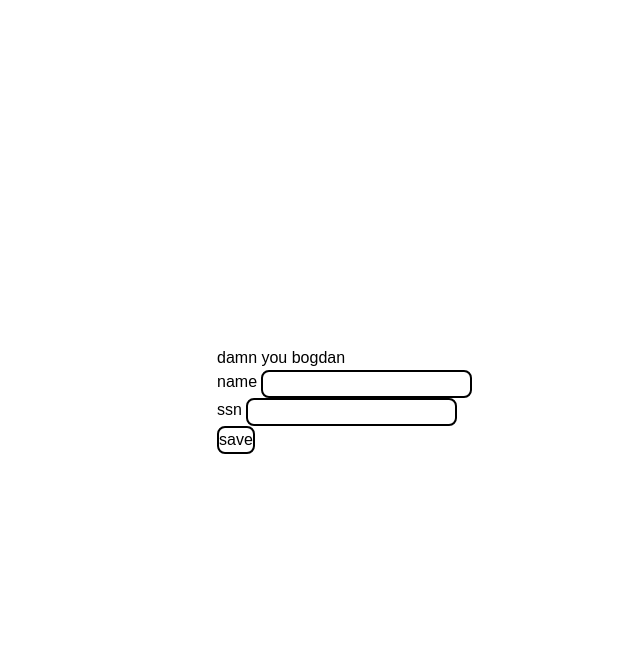
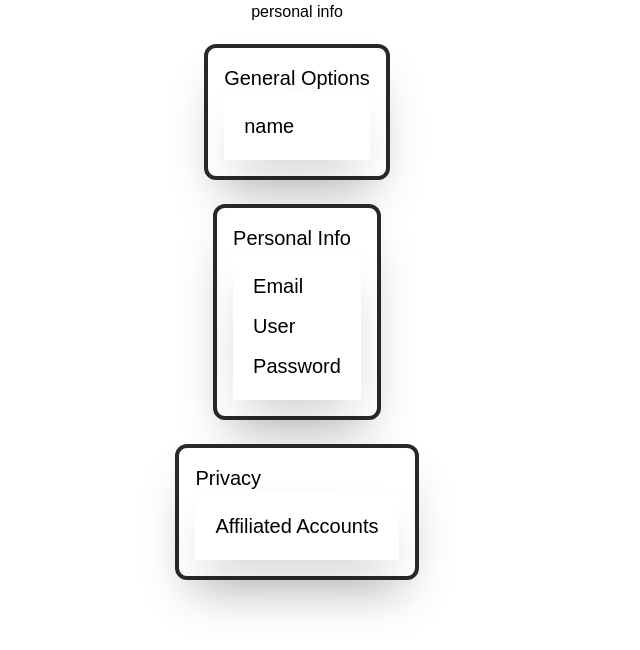
Before and after one commit to sitechtimes/vent-defeater, a Vue app: page /app/settings in a window 1280 px wide. Shown: the top 650 px of the page, without its empty margins (343-983 px from the left). Built offline with nearby package versions, Linux system fonts and the light colour scheme; sample sign-in values are in the browser's storage; a web font is replaced by a local one.

Commit message:
i hate this lawrence guy
Co-Authored-By: lawrence <91681777+whydoesthecodenotwork@users.noreply.github.com>

```diff
--- a/src/components/DashboardHeader.vue
+++ b/src/components/DashboardHeader.vue
@@ -54,7 +54,7 @@
         <div
           class="pop-up-button opacity-0 pointer-events-none absolute right-0 flex items-center text-center flex-col gap-2 w-48 p-4 mt-6 bg-[color:var(--bg-color)] rounded-lg transition duration-300"
         >
-          <RouterLink class="path-options block w-48 rounded-lg text-lg" @click="" v-for="option in options" :to="option.path" :key="option.name">{{ option.name }}</RouterLink>
+          <RouterLink class="path-options block w-48 rounded-lg text-lg" v-for="option in options" :to="option.path" :key="option.name">{{ option.name }}</RouterLink>
         </div>
       </div>
     </div>
@@ -76,7 +76,7 @@ type Options = {
 const options: Options[] = [
   {
     name: 'settings',
-    path: '/user-settings'
+    path: '/app/settings'
   },
   {
     name: 'Manage Members',
@@ -93,7 +93,6 @@ const options: Options[] = [
 ];
 const userStore = useUserStore();
 const presentations = ref<Presentation[]>([]);
-const userPopUp = ref(false);
 const searchInput = ref('');
 watch(
   () => searchInput.value,
--- a/src/router/index.ts
+++ b/src/router/index.ts
@@ -77,14 +77,6 @@ const router = createRouter({
       meta: {
         requiresAuth: false
       }
-    },
-    {
-      path: '/user-settings',
-      name: 'User Settings',
-      component: () => import('../views/UserSettingsView.vue'),
-      meta: {
-        requiresAuth: true
-      }
     }
   ]
 });
--- a/src/views/UserSettingsView.vue
+++ /dev/null
@@ -1,79 +0,0 @@
-<template>
-  <div class="flex flex-col items-center justify-start gap-4 w-screen h-screen">
-    <h1>personal info</h1>
-    <div
-      class="no-underline text-[color:var(--text-color)] bg-[color:var(--bg-color)] border-4 border-[color:var(--bg-color-contrast)] shadow-2xl rounded-xl shadow-[color:var(--bg-color-contrast-translucent)] p-4 text-xl m-1"
-      v-for="option in options"
-      :key="option.name"
-    >
-      <h3>{{ option.name }}</h3>
-      <div
-        class="hoverDropdown absolute flex pointer-events-none opacity-0 flex-col items-start justify-center gap-1 bg-[color:var(--bg-color)] shadow-2xl shadow-[color:var(--bg-color-contrast-translucent)] p-4 rounded-sm transition"
-        v-if="option.dropdown"
-      >
-        <RouterLink class="no-underline text-[color:var(--text-color)]" v-for="options in option.dropdown" :to="options.path" :key="options.name">
-          <h4 class="font-medium m-1">{{ options.name }}</h4></RouterLink
-        >
-      </div>
-    </div>
-  </div>
-</template>
-
-<script setup lang="ts">
-type Options = {
-  name: string;
-  path: string;
-  dropdown?: { name: string; path: string }[];
-};
-
-const options: Options[] = [
-  {
-    name: 'General Options',
-    path: 'general-options',
-    dropdown: [
-      { name: 'Profile Picture', path: '' },
-      { name: 'name', path: '' }
-    ]
-  },
-  {
-    name: 'Personal Info',
-    path: 'personal-info',
-    dropdown: [
-      { name: 'Email', path: '' },
-      { name: 'Password', path: '' }
-    ]
-  },
-  {
-    name: 'Privacy',
-    path: 'privacy',
-    dropdown: [{ name: 'Affiliated Accounts', path: '' }]
-  }
-];
-</script>
-
-<style scoped>
-@media (hover: hover) and (pointer: fine) {
-  .outerNavButton:hover {
-    .navButton {
-      img {
-        transform: rotate(-180deg);
-      }
-    }
-
-    .hoverDropdown {
-      opacity: 1;
-      pointer-events: auto;
-    }
-  }
-
-  .close:hover {
-    background-color: var(--primary-shade-translucent);
-  }
-
-  .logins {
-    .signup:hover {
-      background-color: var(--primary-shade);
-    }
-  }
-}
-</style>
--- a/src/views/app/SettingsView.vue
+++ b/src/views/app/SettingsView.vue
@@ -1,30 +1,77 @@
 <template>
-  <div class="flex w-[100vw] h-[100vh] justify-center items-center">
-    <div class="flex-col gap-2 w-40">
-      <h1>damn you bogdan</h1>
-      <label>
-        name
-        <input type="text" />
-      </label>
-      <label>
-        ssn
-        <input type="number" />
-      </label>
-      <button>save</button>
+  <div class="flex flex-col items-center justify-start gap-4 w-screen h-screen">
+    <h1>personal info</h1>
+    <div
+      class="outerNavButton no-underline text-[color:var(--text-color)] bg-[color:var(--bg-color)] border-4 border-[color:var(--bg-color-contrast)] shadow-2xl rounded-xl shadow-[color:var(--bg-color-contrast-translucent)] p-4 text-xl m-1"
+      v-for="option in options"
+      :key="option.name"
+    >
+      <h3>{{ option.name }}</h3>
+      <div
+        class="flex pointer-events-none flex-col items-start justify-center gap-1 bg-[color:var(--bg-color)] shadow-2xl shadow-[color:var(--bg-color-contrast-translucent)] p-4 rounded-sm transition"
+        v-if="option.settings"
+      >
+        <RouterLink class="no-underline text-[color:var(--text-color)]" v-for="options in option.settings" :to="options.anchor" :key="options.name">
+          <h4 class="font-medium m-1">{{ options.name }}</h4>
+        </RouterLink>
+      </div>
     </div>
   </div>
 </template>
 
-<script setup lang="ts"></script>
+<script setup lang="ts">
+type Category = {
+  name: string;
+  anchor: string;
+  settings?: { name: string; anchor: string }[];
+};
+
+const options: Category[] = [
+  {
+    name: 'General Options',
+    anchor: 'general-options',
+    settings: [{ name: 'name', anchor: '' }]
+  },
+  {
+    name: 'Personal Info',
+    anchor: 'personal-info',
+    settings: [
+      { name: 'Email', anchor: '' },
+      { name: 'User', anchor: '' },
+      { name: 'Password', anchor: '' }
+    ]
+  },
+  {
+    name: 'Privacy',
+    anchor: 'privacy',
+    settings: [{ name: 'Affiliated Accounts', anchor: '' }]
+  }
+];
+</script>
 
 <style scoped>
-label {
-  @apply flex flex-row gap-1;
-}
+@media (hover: hover) and (pointer: fine) {
+  .outerNavButton:hover {
+    .navButton {
+      img {
+        transform: rotate(-180deg);
+      }
+    }
 
-input,
-button {
-  border: solid 2px black;
-  border-radius: 8px;
+    .hoverDropdown {
+      opacity: 1;
+      pointer-events: auto;
+    }
+  }
+
+  .close:hover {
+    background-color: var(--primary-shade-translucent);
+  }
+
+  .logins {
+    .signup:hover {
+      background-color: var(--primary-shade);
+    }
+  }
 }
 </style>
```
